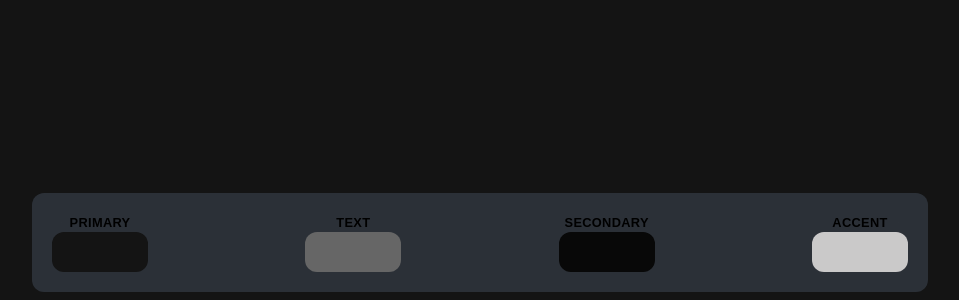
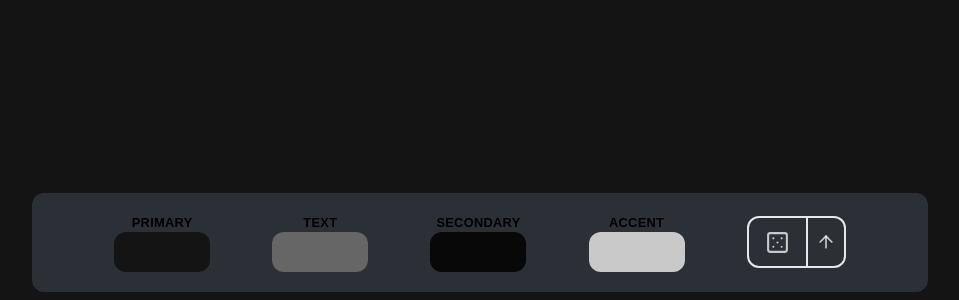
Before and after one commit to moki-moki/ui-vis, a React (Vite) app in the folder client/: page / in a window 1280 px wide. Shown: the part 500-800 px from the top of the page, without its empty margins (160-1119 px from the left). Built offline with nearby package versions, Linux system fonts and the light colour scheme.

Commit message:
feat: adding ui for random color generation

```diff
--- /dev/null
+++ b/client/src/components/toolkit/dice.tsx
@@ -0,0 +1,72 @@
+import { ArrowUp, Dice5 } from 'lucide-react';
+import { useState } from 'react';
+
+import Button from '../ui/button';
+
+const Dice = () => {
+  const [colorMenu, setColorMenu] = useState<boolean>(false);
+
+  const menuToggler = () => setColorMenu((prev) => !prev);
+
+  return (
+    <div className="relative">
+      <div className="flex justify-between border-border-color border-2 rounded-xl overflow-hidden">
+        <Button
+          type="button"
+          className="h-12 bg-secondary-main px-4 py-2 text-accent-color border-r-2 border-border-color hover:bg-accent-color hover:text-text-color"
+        >
+          <Dice5 size={25} />
+        </Button>
+        <Button
+          type="button"
+          className="p-2 text-accent-color bg-secondary-main"
+          onClick={menuToggler}
+        >
+          <ArrowUp size={20} />
+        </Button>
+      </div>
+
+      {colorMenu && (
+        <ul className="absolute text-text-color flex flex-col gap-2 p-1 uppercase font-bold -top-2 rounded-xl border border-secondary-main -translate-y-full translate-x-1/2  bg-slate-500/30">
+          <li className="hover:bg-accent-color rounded-xl px-1">
+            <Button className="w-full text-start" type="button">
+              All
+            </Button>
+          </li>
+          <li className="hover:bg-accent-color rounded-xl px-1">
+            <Button className="w-full text-start" type="button">
+              Analogous
+            </Button>
+          </li>
+          <li className="hover:bg-accent-color rounded-xl px-1">
+            <Button className="w-full text-start" type="button">
+              Monochromatic
+            </Button>
+          </li>
+          <li className="hover:bg-accent-color rounded-xl px-1">
+            <Button className="w-full text-start" type="button">
+              Complementary
+            </Button>
+          </li>
+          <li className="hover:bg-accent-color rounded-xl px-1 text-nowrap">
+            <Button className="w-full text-start" type="button">
+              Split Complementary
+            </Button>
+          </li>
+          <li className="hover:bg-accent-color rounded-xl px-1">
+            <Button className="w-full text-start" type="button">
+              Triadic
+            </Button>
+          </li>
+          <li className="hover:bg-accent-color rounded-xl px-1">
+            <Button className="w-full text-start" type="button">
+              Tetradic
+            </Button>
+          </li>
+        </ul>
+      )}
+    </div>
+  );
+};
+
+export default Dice;
--- a/client/src/components/toolkit/toolkit.tsx
+++ b/client/src/components/toolkit/toolkit.tsx
@@ -3,6 +3,7 @@ import { ChangeEvent, useEffect } from 'react';
 import { DEFAULT_COLORS } from '../../data/colors';
 import { useLocalStorage } from '../../hooks/useLocalStorage';
 import ColorInput from './color-input';
+import Dice from './dice';
 
 const Toolkit = () => {
   const [colors, setColors] = useLocalStorage('colors', DEFAULT_COLORS);
@@ -25,7 +26,7 @@ const Toolkit = () => {
   }, []);
 
   return (
-    <div className="bg-slate-500/30 backdrop-blur-lg p-5 flex justify-between items-center max-w-4xl m-auto absolute bottom-2 left-0 right-0 rounded-xl">
+    <div className="bg-slate-500/30 backdrop-blur-lg p-5 flex justify-evenly items-center max-w-4xl m-auto absolute bottom-2 left-0 right-0 rounded-xl">
       <ColorInput
         type="primary"
         color={colors.primary}
@@ -46,6 +47,7 @@ const Toolkit = () => {
         color={colors.accent}
         changeColorHandler={changeColorHandler}
       />
+      <Dice />
     </div>
   );
 };
--- /dev/null
+++ b/client/src/components/ui/button.tsx
@@ -0,0 +1,13 @@
+import { ComponentProps, PropsWithChildren } from 'react';
+
+type Props = PropsWithChildren<ComponentProps<'button'>>;
+
+const Button = ({ children, className, ...props }: Props) => {
+  return (
+    <button className={className} {...props}>
+      {children}
+    </button>
+  );
+};
+
+export default Button;
--- a/client/src/utils/colors.ts
+++ b/client/src/utils/colors.ts
@@ -1,4 +1,5 @@
 import chroma from 'chroma-js';
+
 import { ColorsI } from '../types/colors';
 
 const randomColors = Array.from({ length: 50 }, () => chroma.random().hex());
```
